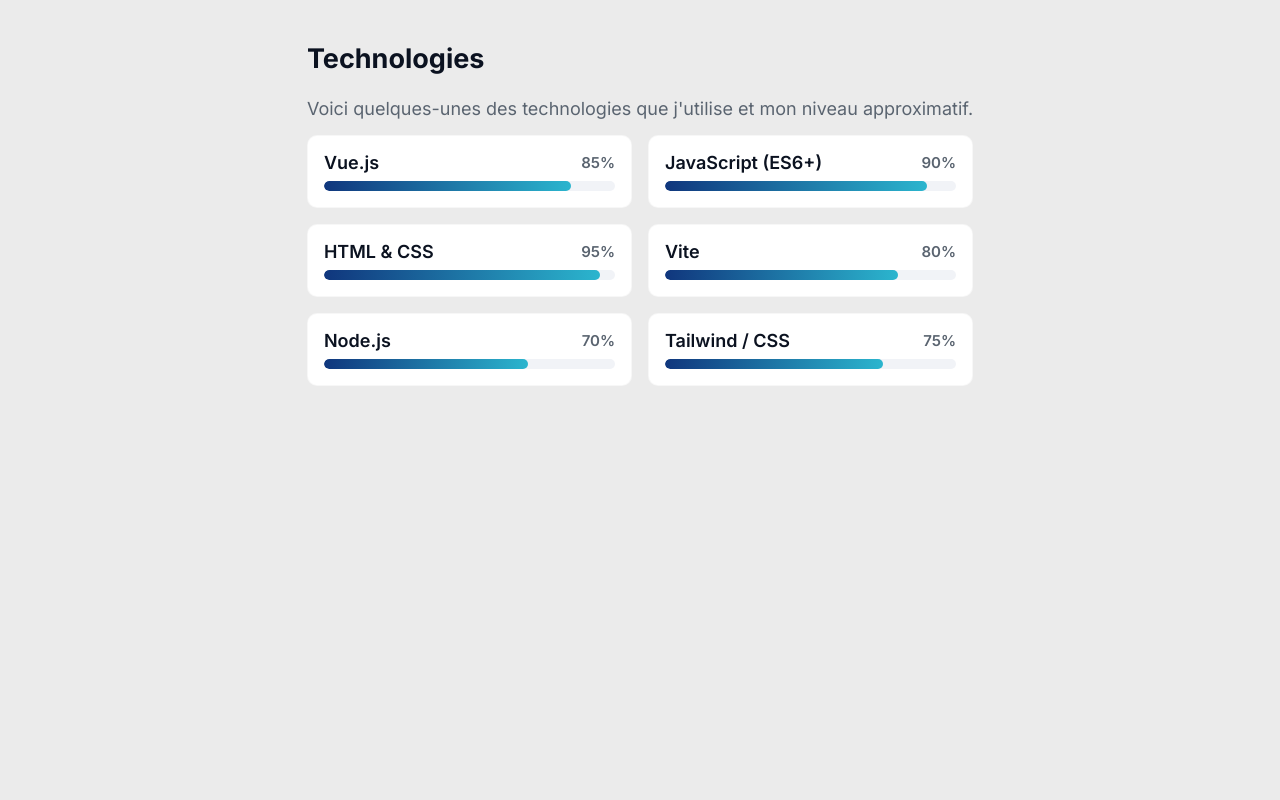
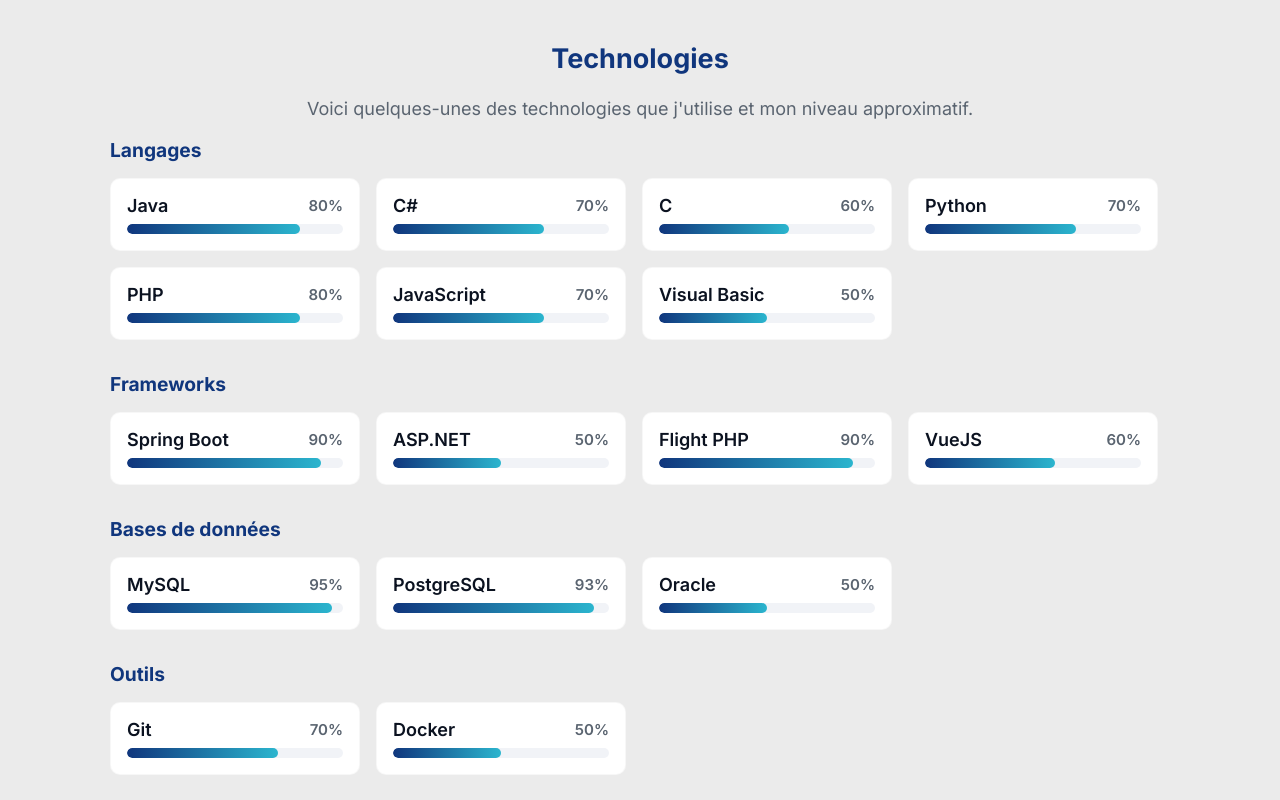
Before and after one commit to Sandratra05/portfolio, a Vue app: page / in a window 1280 px wide. Shown: the part 1220-2020 px from the top of the page. Built offline with nearby package versions, Linux system fonts and the light colour scheme.

Commit message:
add more techs and enhance the placement of the divs

```diff
--- a/src/components/Techs.vue
+++ b/src/components/Techs.vue
@@ -1,33 +1,125 @@
+<script setup>
+import { ref } from 'vue'
+
+const langages = ref([
+  { name: 'Java', level: 80 },
+  { name: 'C#', level: 70 },
+  { name: 'C', level: 60 },
+  { name: 'Python', level: 70 },
+  { name: 'PHP', level: 80 },
+  { name: 'JavaScript', level: 70 },
+  { name: 'Visual Basic', level: 50 }
+])
+
+const frameworks = ref([
+  { name: 'Spring Boot', level: 90 },
+  { name: 'ASP.NET', level: 50 },
+  { name: 'Flight PHP', level: 90 },
+  { name: 'VueJS', level: 60 }
+])
+
+const basesDonnees = ref([
+  { name: 'MySQL', level: 95 },
+  { name: 'PostgreSQL', level: 93 },
+  { name: 'Oracle', level: 50 }
+])
+
+const outils = ref([
+  { name: 'Git', level: 70 },
+  { name: 'Docker', level: 50 }
+])
+</script>
+
 <template>
-  <div>
-    <h2>Technologies</h2>
-    <p style="color:var(--muted);margin-bottom:1rem">Voici quelques-unes des technologies que j'utilise et mon niveau approximatif.</p>
+  <div class="tech-container">
+    <h1>Technologies</h1>
+    <p style="color:var(--muted);margin-bottom:1rem; text-align: center;">Voici quelques-unes des technologies que j'utilise et mon niveau approximatif.</p>
 
-    <div class="tech-list">
-      <div v-for="t in techs" :key="t.name" class="tech-item">
-        <div class="tech-name"><span>{{t.name}}</span><small>{{t.level}}%</small></div>
-        <div class="progress" aria-hidden>
-          <i :style="{width: t.level + '%'}"></i>
+    <!-- Langages -->
+    <div class="tech-section">
+      <h3>Langages</h3>
+      <div class="tech-list">
+        <div v-for="t in langages" :key="t.name" class="tech-item">
+          <div class="tech-name"><span>{{t.name}}</span><small>{{t.level}}%</small></div>
+          <div class="progress" aria-hidden>
+            <i :style="{width: t.level + '%'}"></i>
+          </div>
+        </div>
+      </div>
+    </div>
+
+    <!-- Frameworks -->
+    <div class="tech-section">
+      <h3>Frameworks</h3>
+      <div class="tech-list">
+        <div v-for="t in frameworks" :key="t.name" class="tech-item">
+          <div class="tech-name"><span>{{t.name}}</span><small>{{t.level}}%</small></div>
+          <div class="progress" aria-hidden>
+            <i :style="{width: t.level + '%'}"></i>
+          </div>
+        </div>
+      </div>
+    </div>
+
+    <!-- Bases de données -->
+    <div class="tech-section">
+      <h3>Bases de données</h3>
+      <div class="tech-list">
+        <div v-for="t in basesDonnees" :key="t.name" class="tech-item">
+          <div class="tech-name"><span>{{t.name}}</span><small>{{t.level}}%</small></div>
+          <div class="progress" aria-hidden>
+            <i :style="{width: t.level + '%'}"></i>
+          </div>
+        </div>
+      </div>
+    </div>
+
+    <!-- Outils -->
+    <div class="tech-section">
+      <h3>Outils</h3>
+      <div class="tech-list">
+        <div v-for="t in outils" :key="t.name" class="tech-item">
+          <div class="tech-name"><span>{{t.name}}</span><small>{{t.level}}%</small></div>
+          <div class="progress" aria-hidden>
+            <i :style="{width: t.level + '%'}"></i>
+          </div>
         </div>
       </div>
     </div>
   </div>
 </template>
 
-<script setup>
-import { ref } from 'vue'
+<style scoped>
+h1 {
+  text-align: center;
+  color: var(--color-primary);
+}
 
-const techs = ref([
-  { name: 'Vue.js', level: 85 },
-  { name: 'JavaScript (ES6+)', level: 90 },
-  { name: 'HTML & CSS', level: 95 },
-  { name: 'Vite', level: 80 },
-  { name: 'Node.js', level: 70 },
-  { name: 'Tailwind / CSS', level: 75 }
-])
-</script>
+.tech-container {
+  width: 100%;
+}
+.tech-section {
+  margin-bottom: 2rem;
+}
 
-<style scoped>
-.tech-list{margin-top:0.5rem}
-.tech-item small{color:var(--muted)}
+.tech-section h3 {
+  margin-bottom: 1rem;
+  color: var(--color-primary);
+  font-size: 1.2rem;
+}
+
+.tech-list {
+  display: flex;
+  flex-wrap: wrap;
+  gap: 1rem;
+  margin-top: 0.5rem;
+}
+
+.tech-item {
+  width: 250px;
+}
+
+.tech-item small {
+  color: var(--muted);
+}
 </style>
```
